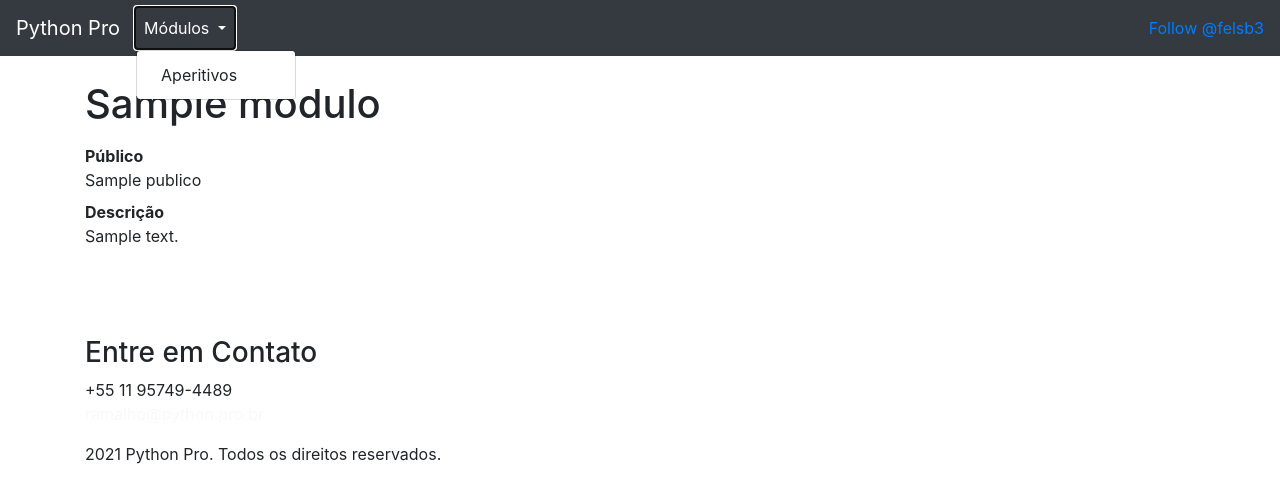
After one commit to felsb3/curso-django, a Django app: template pypro/modulos/templates/modulos/modulo_detalhe.html in a window 1280 px wide, after a click on "Módulos". The commit adds this page. Shown: the top 503 px of the page. Run offline with Django 3.2, Linux system fonts and the light colour scheme; the template is opened without the code that fills it: most values are stand-ins (such as "Sample title", 1, 10 or a date in 2020); some libraries are stand-ins or nearby versions.

Commit message:
Construção da Página de Detalhes do Módulo

```diff
--- a/pypro/base/templates/base/base.html
+++ b/pypro/base/templates/base/base.html
@@ -21,7 +21,7 @@
 
   <nav class="navbar navbar-expand-lg navbar-dark bg-dark">
 	<a class="navbar-brand" href="{% url 'base:home' %}">Python Pro</a>
-      <a class="navbar-brand" href="{% url 'aperitivos:indice' %}">Aperitivos</a>
+      {#<a class="navbar-brand" href="{% url 'aperitivos:indice' %}">Aperitivos</a>#}
   <button class="navbar-toggler" type="button" data-toggle="collapse" data-target="#navbarSupportedContent" aria-controls="navbarSupportedContent" aria-expanded="false" aria-label="Toggle navigation">
     <span class="navbar-toggler-icon"></span>
   </button>
@@ -34,6 +34,7 @@
             Módulos
           </a>
           <div class="dropdown-menu" arial-labelledby="navbarDropdow">
+            <a class="dropdown-item" href="{% url 'aperitivos:indice' %}">Aperitivos</a>
             {% for modulo in MODULOS %}
             <a class="dropdown-item" href="{{modulo.get_absolute_url}}">{{modulo.titulo}}</a>
             <div class="dropdown-divider"></div>
--- a/pypro/modulos/apps.py
+++ b/pypro/modulos/apps.py
@@ -2,5 +2,4 @@ from django.apps import AppConfig
 
 
 class ModulosConfig(AppConfig):
-    # default_auto_field = 'django.db.models.BigAutoField'
     name = 'pypro.modulos'
--- a/pypro/modulos/context_processors.py
+++ b/pypro/modulos/context_processors.py
@@ -2,4 +2,4 @@ from pypro.modulos import facade
 
 
 def listar_modulos(request):
-    return {'MODULOS': facade.listar_modulos_ordenado()}
+    return {'MODULOS': facade.listar_modulos_ordenados()}
--- /dev/null
+++ b/pypro/modulos/templates/modulos/modulo_detalhe.html
@@ -0,0 +1,19 @@
+{% extends 'base/base.html' %}
+{% load static %}
+{% block title %}{{ modulo.titulo }}{% endblock title %}
+{% block description %}Página com detalhes do módulo {{ modulo.titulo }}{% endblock description %}
+{% block body %}
+	<div class="container">
+		<div class="row">
+			<div class="col-md-12">
+				<h1 class="mt-4 mb-3">{{ modulo.titulo }}</h1>
+				<dl>
+					<dt>Público</dt>
+					<dd>{{ modulo.publico }}</dd>
+					<dt>Descrição</dt>
+					<dd>{{ modulo.descricao }}</dd>
+				</dl>
+			</div>
+		</div>
+	</div>
+{% endblock body %}
--- a/pypro/modulos/urls.py
+++ b/pypro/modulos/urls.py
@@ -4,5 +4,5 @@ from pypro.modulos import views
 
 app_name = 'modulos'
 urlpatterns = [
-    path('<slug:slug>', views.detalhe, name='detalhe'),
+    path('<slug:slug>', views.detalhe, name='detalhe')
 ]
```
Also changed, not shown: pypro/modulos/facade.py (+7 -2 lines), pypro/modulos/test/test_facade.py (+1 -1 lines), pypro/modulos/test/test_modulo_detalhe.py (added, +29 -0 lines), pypro/modulos/views.py (+6 -2 lines).
